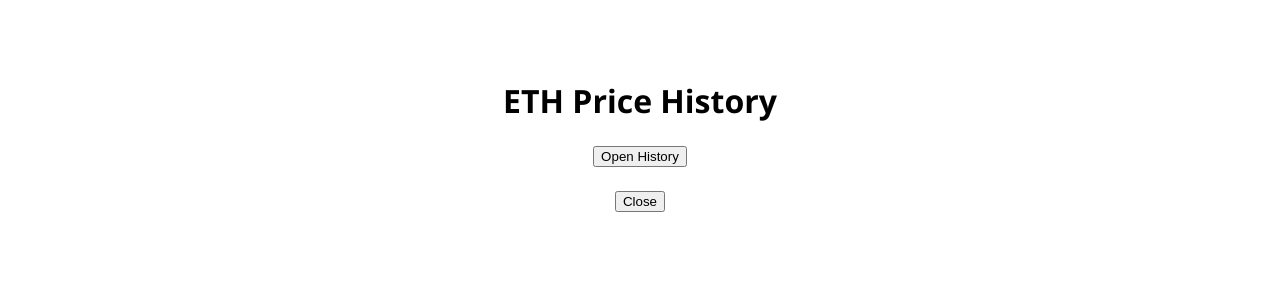
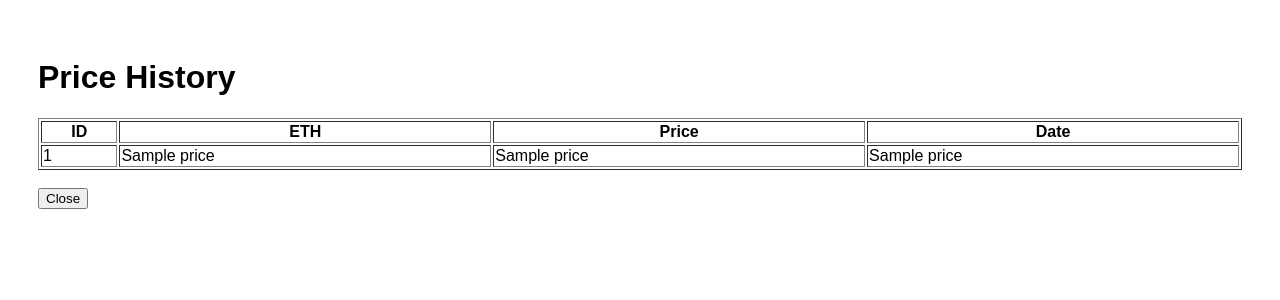
Before and after one commit to ktwv0808-debug/my-oracle, a Flask app: page /history-page in a window 1280 px wide. Shown: the top 300 px of the page. Run offline with Flask 3, Linux system fonts and the light colour scheme; a database or web service that is not in the repository returns one stand-in record (values such as "Sample title"); some libraries are stand-ins or nearby versions.

Commit message:
Update history.html

```diff
--- a/templates/history.html
+++ b/templates/history.html
@@ -2,39 +2,55 @@
 
 <html>
 
-<head>
-
-<title>
-Price History
-</title>
-
-
-</head>
-
-
-<body style="text-align:center;padding:50px;font-family:Segoe UI">
+<body style="padding:30px;font-family:Arial">
 
 
 <h1>
 
-ETH Price History
+Price History
 
 </h1>
 
 
-<a href="/history" target="_blank">
+<table border="1" width="100%">
 
-<button>
 
-Open History
+<tr>
 
-</button>
+<th>ID</th>
+<th>ETH</th>
+<th>Price</th>
+<th>Date</th>
 
-</a>
+</tr>
 
 
 
-<br><br>
+{% for p in prices %}
+
+<tr>
+
+<td>{{p[0]}}</td>
+
+<td>{{p[1]}}</td>
+
+<td>{{p[2]}}</td>
+
+<td>{{p[4]}}</td>
+
+
+</tr>
+
+
+{% endfor %}
+
+
+
+</table>
+
+
+
+<br>
 
 
 <button onclick="window.close()">
```
